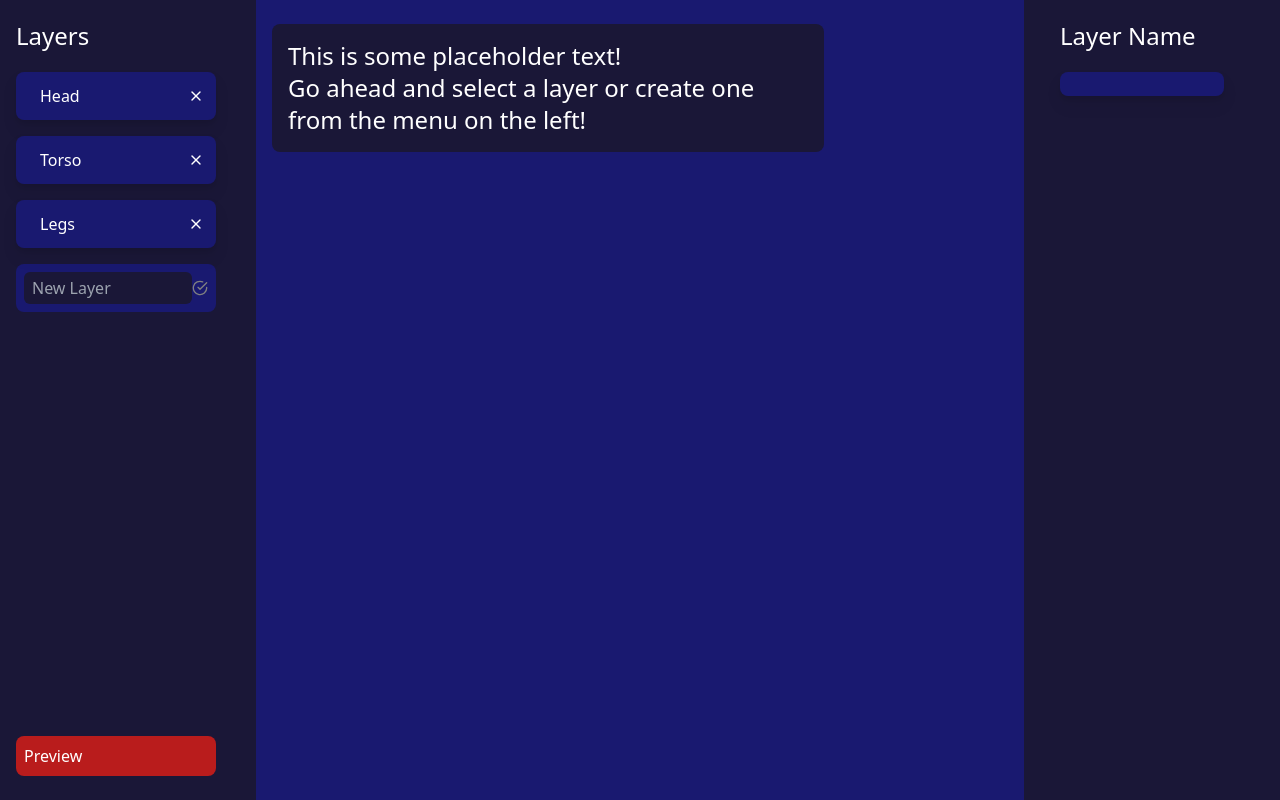
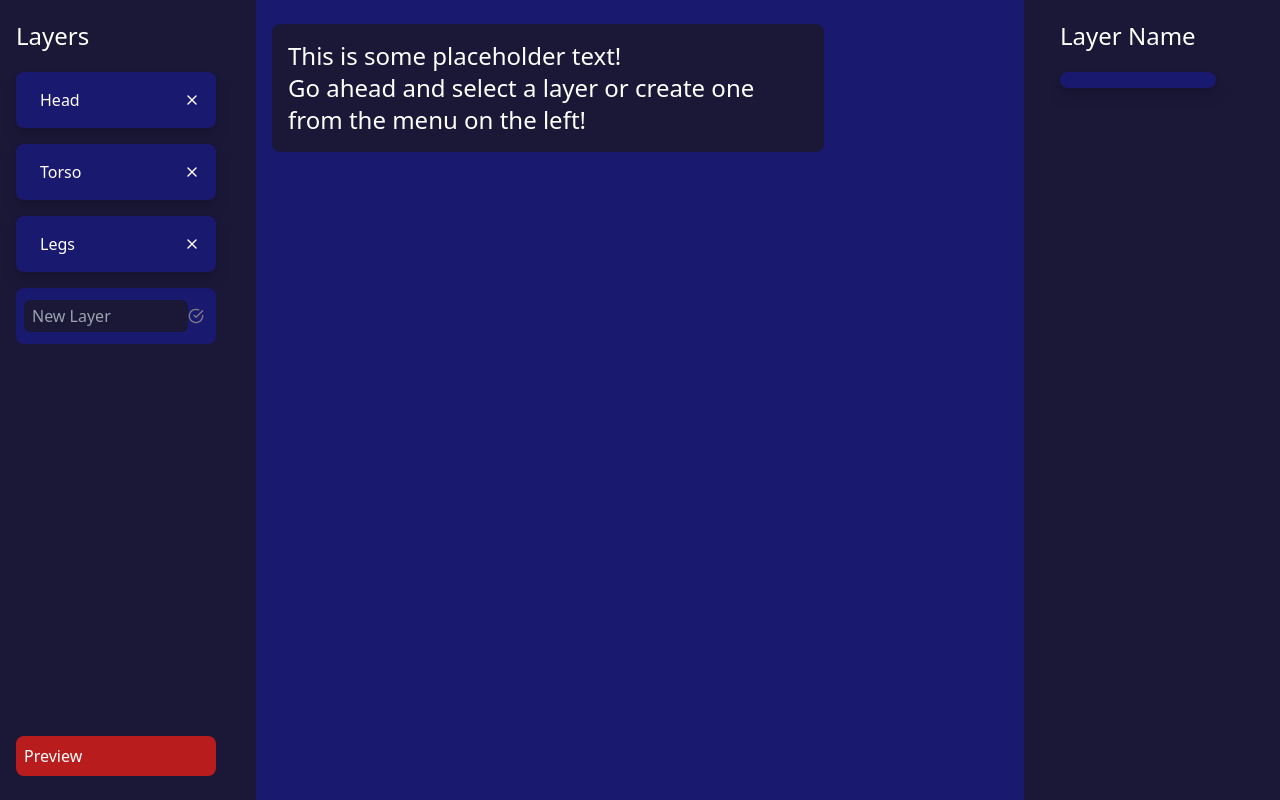
Before and after one commit to AndreiTotoro/artwork-creator, a Next.js app: page / in a window 1280 px wide. Built offline with nearby package versions, Linux system fonts and the light colour scheme.

Commit message:
Design improvments

```diff
--- a/app/Settings.js
+++ b/app/Settings.js
@@ -9,8 +9,8 @@ export default function Settings({
 	return (
 		<div className="h-full text-white pl-9 pt-5 gap-5 bg-void flex flex-col">
 			<p className="text-2xl">Layer Name</p>
-			<div className="bg-midnight rounded-lg drop-shadow-lg mr-14">
-				<p className="p-3">{currentLayer}</p>
+			<div className="bg-midnight rounded-lg drop-shadow-lg mr-16">
+				<p className="p-2 px-4">{currentLayer}</p>
 			</div>
 		</div>
 	);
--- a/components/Layer.js
+++ b/components/Layer.js
@@ -18,7 +18,7 @@ export default function Layer({ name, currentLayer, layerData, setLayerData }) {
 		<div
 			className={`flex justify-between drop-shadow-lg items-center bg-midnight ${
 				currentLayer == name ? 'border-purple-900 border-2 font-bold' : ''
-			} rounded-lg p-3 w-10/12 my-2 pl-6 text-white`}
+			} rounded-lg p-4 w-10/12 my-2 pl-6 text-white`}
 		>
 			<p>{name}</p>
 			<FiX onClick={() => handleClick()} />
--- a/components/LayerCreator.js
+++ b/components/LayerCreator.js
@@ -30,7 +30,7 @@ export default function LayerCreator({ layerData, setLayerData }) {
 	};
 
 	return (
-		<div className="bg-midnight text-white  rounded-lg p-2 w-10/12 my-2 pl-2 flex justify-between">
+		<div className="bg-midnight text-white  rounded-lg p-3 w-10/12 my-2 pl-2 flex justify-between">
 			<input
 				value={input}
 				placeholder={'New Layer'}
--- a/tailwind.config.js
+++ b/tailwind.config.js
@@ -10,6 +10,7 @@ module.exports = {
 			colors: {
 				void: '#1A1737',
 				midnight: '#191970',
+				abyss: '#211E35',
 			},
 			height: {
 				'9/10': '90%',
```
